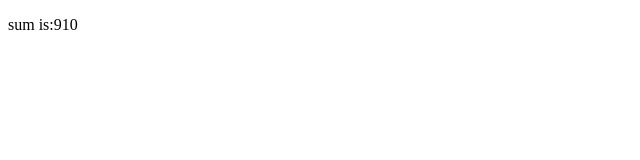
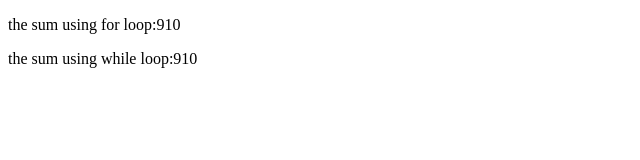
Before and after one commit to manpreetmanno/C0742828, a plain HTML site: page C0742828/index.html in a window 1280 px wide. Shown: the whole page, without its empty margins (0-640 px from the left). Drawn offline with Linux system fonts and the light colour scheme.

Commit message:
3.30 commit

```diff
--- a/C0742828/index.html
+++ b/C0742828/index.html
@@ -9,12 +9,52 @@
 
 
     <script>
+        function p1()
+        {
         var sum = 0;
         for (var i = 117; i >= 11; i -= 8)
         {
             sum += i;
+
         }
-        document.write("<p> sum is:" + sum);
+        return sum;
+        }
+        document.write("<p> the sum using for loop:" + p1());
+
+        function p2() {
+            var sum = 0; i = 117;
+            while (i >= 11) {
+                sum += i;
+                i -= 8;
+            }
+            return sum;
+        }
+        document.write("<p> the sum using while loop:" + p2());
+
+        var bird =
+        {
+            genus: "corvus",
+            species: "corvax",
+            commonName: "raven",
+            callType: "squawky",
+            quote: "Nevermore",
+            maxOffspring: 5,
+            noisy: true,
+            deadly: false
+        };
+
+        var bear =
+        {
+            genus: "ursus",
+            species: "arctos",
+            commonName: "brown bear",
+            callType: "roar",
+            quote: "",
+            maxOffspring: 3,
+            noisy: true,
+            deadly: true
+        }
+        bear.quote = "hii";
     </script>
 </body>
 </html>
```
